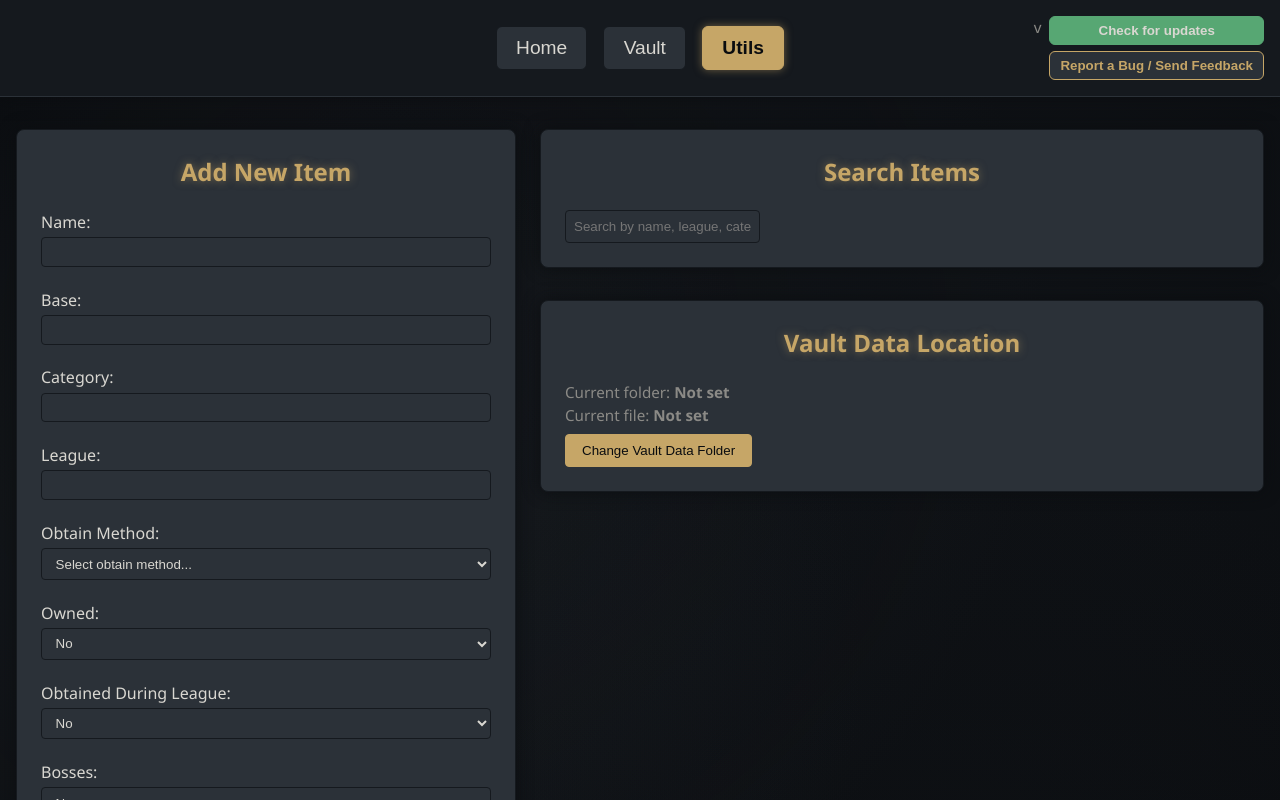
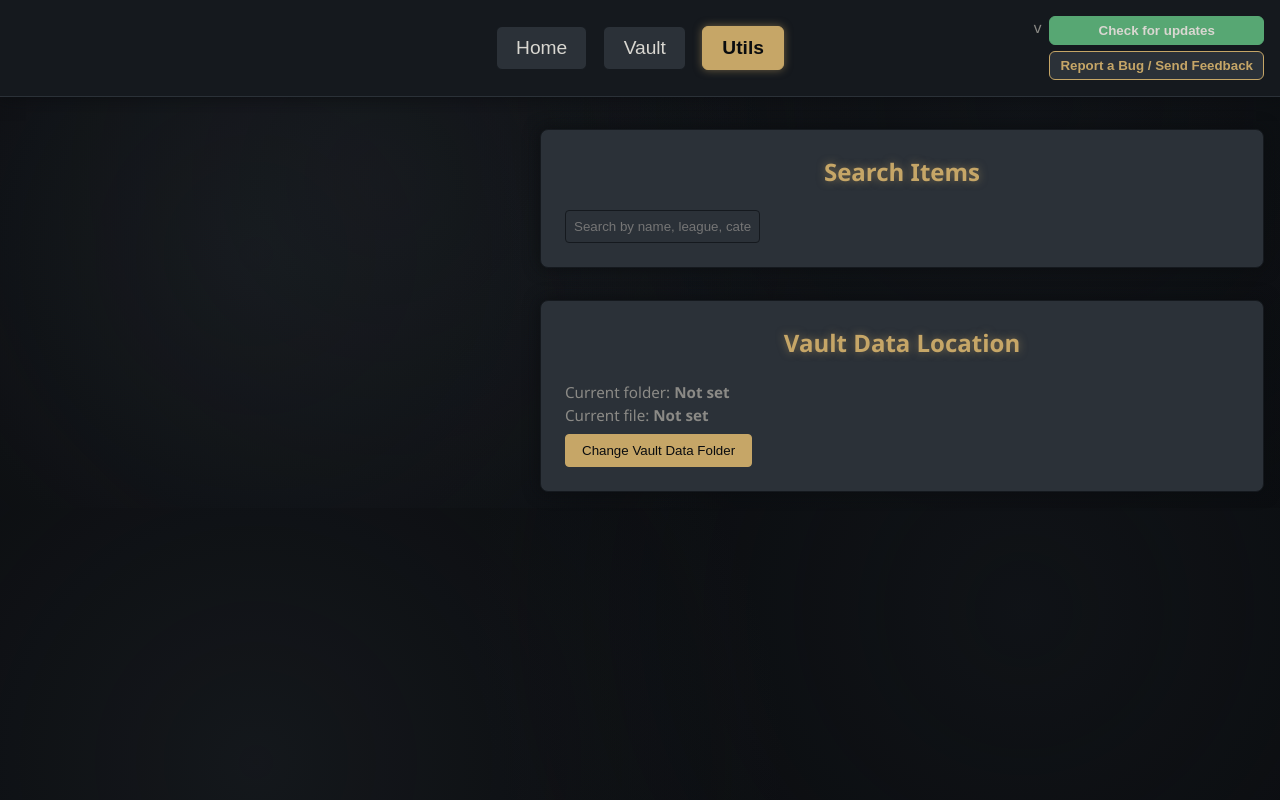
Before and after one commit to Regnitiel/poe2vault, a React app: page / in a window 1280 px wide. Both pictures are taken after a click on the button "Utils". Shown: the top 800 px of the page. Built offline with nearby package versions, Linux system fonts and the light colour scheme.

Commit message:
disable edit and add item options for v1.0.0

```diff
--- a/src/components/ItemCard/ItemCard.tsx
+++ b/src/components/ItemCard/ItemCard.tsx
@@ -72,9 +72,10 @@ const ItemCard: React.FC<ItemCardProps> = ({
 					>
 						{item.foil ? "Foil ✓" : "Foil"}
 					</button>
-					<button className="btn btn-secondary" onClick={() => onEdit(index)}>
+					{/* Disabled for now in v1.0.0 */}
+					{/* <button className="btn btn-secondary" onClick={() => onEdit(index)}>
 						Edit
-					</button>
+					</button> */}
 				</div>
 			</div>
 			<div className={styles.image}>
--- a/src/components/Utils/Utils.tsx
+++ b/src/components/Utils/Utils.tsx
@@ -71,10 +71,11 @@ const Utils: React.FC<UtilsProps> = ({
 		<section id="utils" className={styles.utils}>
 			<div className={styles.tableLayout}>
 				<div className={styles.leftColumn}>
-					<div className={styles.section}>
+					{/* Disabled for now in v1.0.0 */}
+					{/* <div className={styles.section}>
 						<h2>Add New Item</h2>
 						<ItemForm allItems={allItems} onSubmit={handleAddItem} />
-					</div>
+					</div> */}
 				</div>
 
 				<div className={styles.rightColumn}>
```
